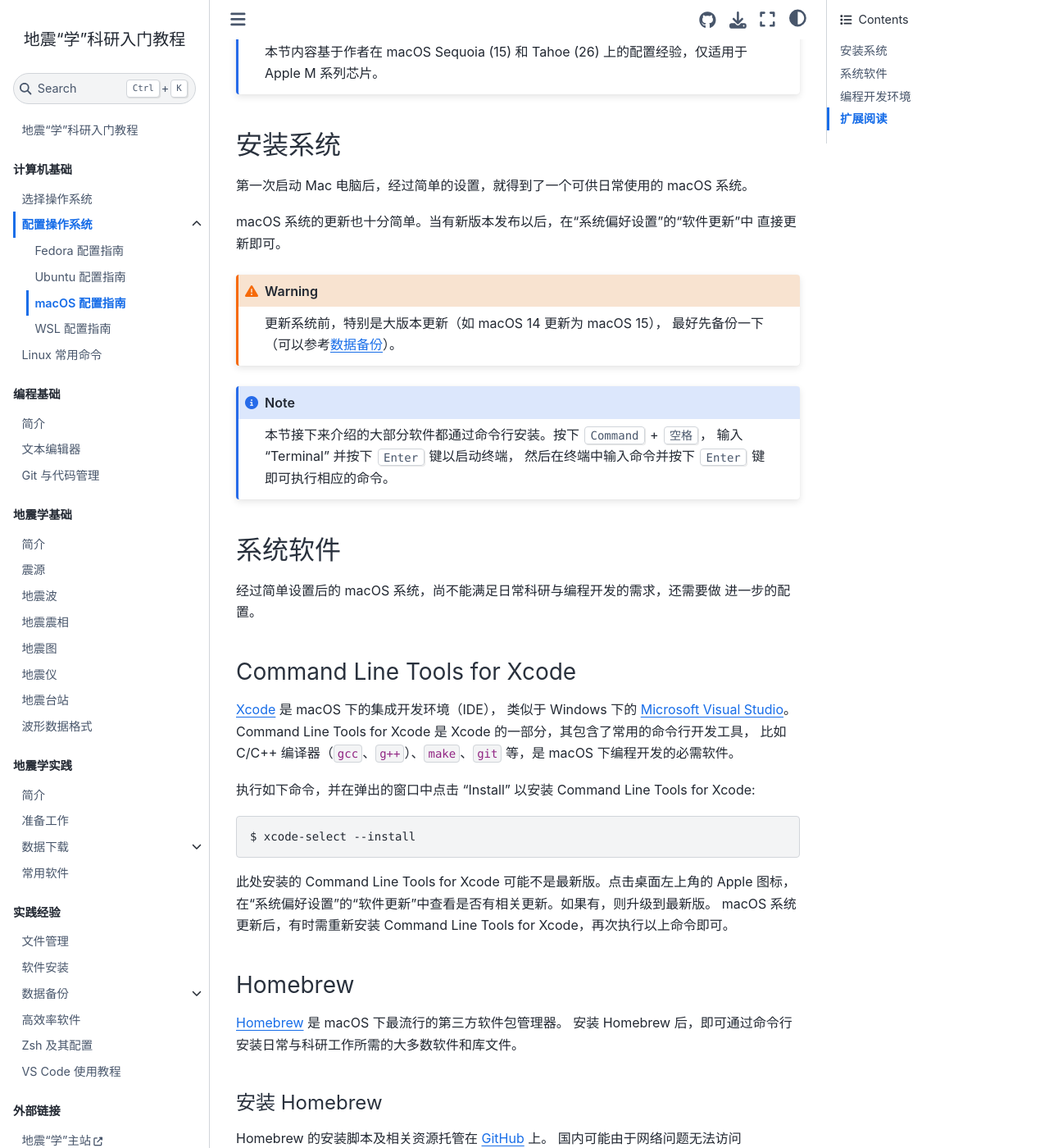
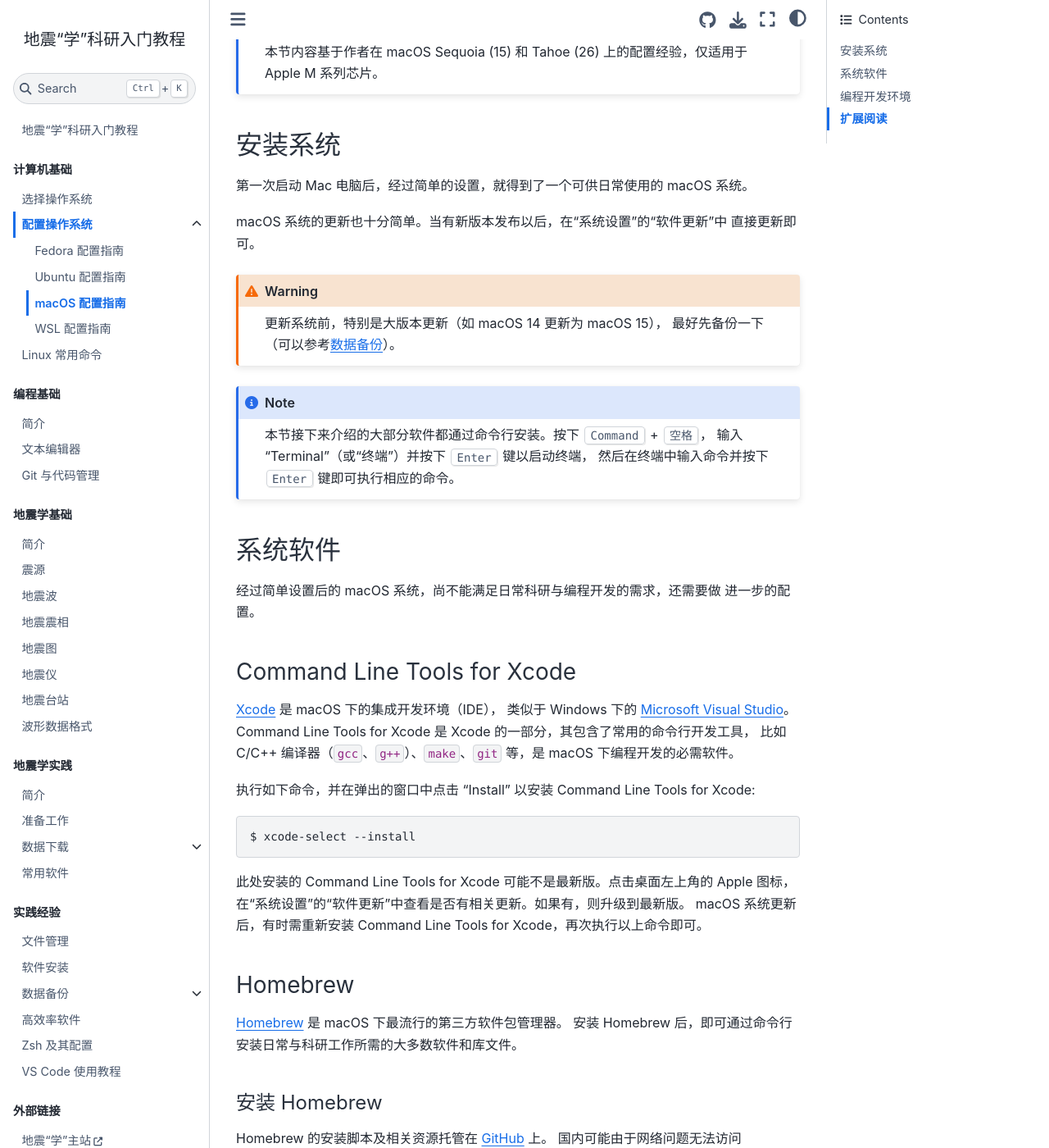
Before and after one commit to seismo-learn/seismology101, a Jupyter Book: the page built from source/computer/macos-setup.md, in a window 1280 px wide and 1400 px high, scrolled down 260 px. Shown: the whole window at 82% size. Built offline with Jupyter Book 1.0.4 settings and Sphinx 7.4.7 and the Sphinx Book theme 1.1.4, drawn with Linux system fonts in a browser that asks for light colours; pages that are not in the unit, such as notebooks, are missing from menus; some of the changed text lies outside the part shown.

Commit message:
Improve macOS setup guide

````diff
--- a/source/computer/macos-setup.md
+++ b/source/computer/macos-setup.md
@@ -14,7 +14,7 @@
 
 第一次启动 Mac 电脑后，经过简单的设置，就得到了一个可供日常使用的 macOS 系统。
 
-macOS 系统的更新也十分简单。当有新版本发布以后，在“系统偏好设置”的“软件更新”中
+macOS 系统的更新也十分简单。当有新版本发布以后，在“系统设置”的“软件更新”中
 直接更新即可。
 
 :::{warning}
@@ -24,7 +24,7 @@ macOS 系统的更新也十分简单。当有新版本发布以后，在“系
 
 :::{note}
 本节接下来介绍的大部分软件都通过命令行安装。按下 {kbd}`Command` + {kbd}`空格`，
-输入 “Terminal” 并按下 {kbd}`Enter` 键以启动终端，
+输入 “Terminal”（或“终端”）并按下 {kbd}`Enter` 键以启动终端，
 然后在终端中输入命令并按下 {kbd}`Enter` 键即可执行相应的命令。
 :::
 
@@ -47,7 +47,7 @@ $ xcode-select --install
 ```
 
 此处安装的 Command Line Tools for Xcode 可能不是最新版。点击桌面左上角的 Apple 图标，
-在“系统偏好设置”的“软件更新”中查看是否有相关更新。如果有，则升级到最新版。
+在“系统设置”的“软件更新”中查看是否有相关更新。如果有，则升级到最新版。
 macOS 系统更新后，有时需重新安装 Command Line Tools for Xcode，再次执行以上命令即可。
 
 ### Homebrew
@@ -86,6 +86,9 @@ $ /bin/bash -c "$(curl -fsSL https://mirrors.ustc.edu.cn/misc/brew-install.sh)"
 ```
 
 国内用户的 Homebrew 安装和配置指南来自于 [USTC Mirror Help](https://mirrors.ustc.edu.cn/help/brew.git.html)。
+
+如果后续不再使用镜像源，删除 {file}`~/.zshrc` 中上述以 `HOMEBREW_` 开头的环境变量，
+重新打开终端或执行 `source ~/.zshrc` 即可恢复为默认配置。
 :::
 
 :::{tab-item} 国外用户
@@ -210,9 +213,12 @@ $ brew install gcc
 ### Java
 
 运行 Java 程序需要安装 Java 运行环境，即 OpenJDK:
-
 ```
 $ brew install openjdk
+```
+安装完成后，Homebrew 会提示用户执行以下命令。该命令用于让 macOS 正确识别通过
+Homebrew 安装的 JDK。
+```
 $ sudo ln -sfn $(brew --prefix)/opt/openjdk/libexec/openjdk.jdk \
   /Library/Java/JavaVirtualMachines/openjdk.jdk
 ```
````
